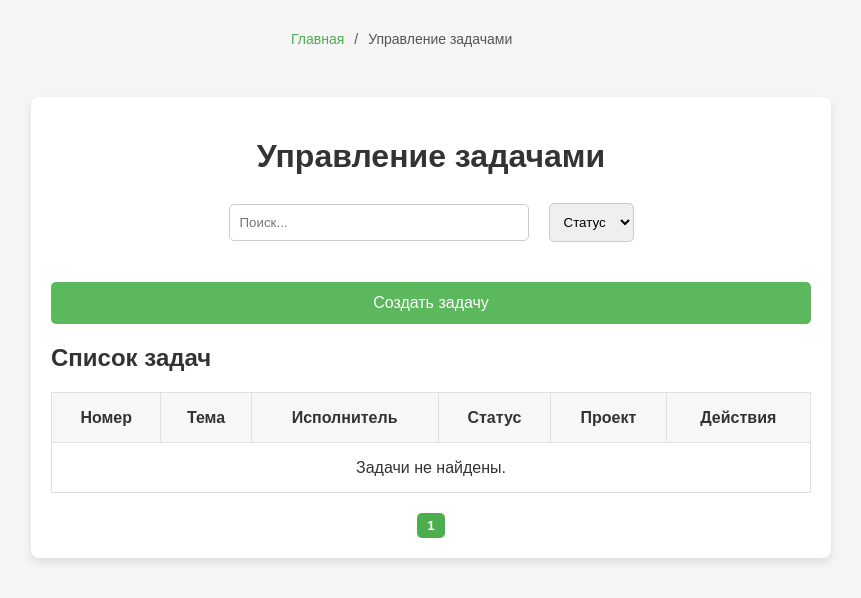
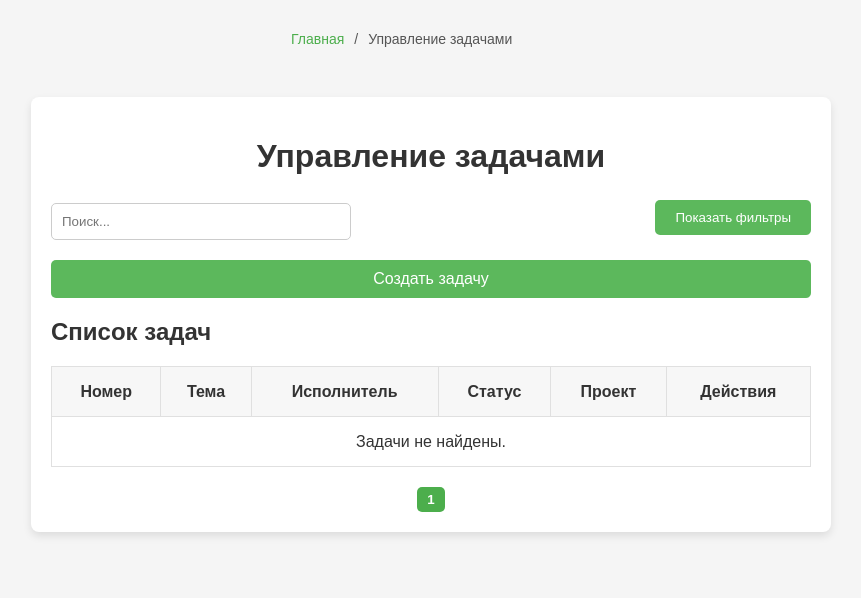
Before and after one commit to EdGruber/Dashboard, a Flask app: page /manage_tasks in a window 1280 px wide. Shown: the part 87-685 px from the top of the page, without its empty margins (209-1070 px from the left). Run offline with Flask 3, Linux system fonts and the light colour scheme; a user stored in the database is signed in; data that the repository does not hold is empty; some libraries are stand-ins or nearby versions.

Commit message:
fixfilter

```diff
--- a/static/css/main.css
+++ b/static/css/main.css
@@ -82,21 +82,16 @@ button:hover {
 }
 
 .button {
-    padding: 12px;
-    margin: auto;
-    padding: auto;
-    margin-top: 20px;
+    padding: 10px 20px;
     background-color: #5cb85c;
     color: white;
     border: none;
     border-radius: 5px;
     cursor: pointer;
-    transition: background-color 0.3s;
 }
 
 .button:hover {
     background-color: #4cae4c;
-    color: white;
 }
 
 table {
@@ -311,16 +306,17 @@ main {
 }
 
 .search-container {
-    margin-bottom: 20px;
+    flex: 1;
     display: flex;
-    justify-content: center;
+    justify-content: flex-start;
 }
 
 .search-container input {
     padding: 10px;
     border: 1px solid #ccc;
     border-radius: 5px;
-    width: 300px;
+    max-width: 300px;
+    width: 100%;
 }
 
 .search-container button {
@@ -363,10 +359,20 @@ main {
 }
 
 .filter-container {
-    margin-bottom: 20px;
     display: flex;
-    align-items: center;
+    flex-direction: column;
     gap: 10px;
+    margin-top: 20px;
+    padding: 10px;
+    border: 1px solid #ccc;
+    border-radius: 5px;
+    background-color: #f9f9f9;
+}
+
+.filter-container div {
+    display: flex;
+    flex-direction: column;
+    gap: 5px;
 }
 
 .filter-container label {
@@ -380,6 +386,10 @@ main {
     max-width: 200px;
 }
 
+#toggleFilters{
+    margin-top: 0;
+}
+
 .search-container, .filter-container {
     display: flex;
     align-items: center;
@@ -388,10 +398,28 @@ main {
 
 .search-filter-wrapper {
     display: flex;
-    justify-content: center;
     align-items: center;
-    gap: 20px;
+    gap: 20px; /* Отступ между элементами */
+    justify-content: flex-start; /* Расположить элементы рядом */
     margin-bottom: 20px;
+}
+
+.filter-buttons {
+    display: flex;
+    align-items: center;
+}
+
+.search-filter-wrapper {
+    display: flex;
+    justify-content: space-between;
+    align-items: center;
+    margin-bottom: 20px;
+}
+
+.filter-buttons {
+    display: flex;
+    justify-content: flex-end;
+    gap: 10px;
 }
 
 .search-container input {
@@ -399,9 +427,10 @@ main {
     border: 1px solid #ccc;
     border-radius: 5px;
     max-width: 300px;
+    width: 100%;
 }
 
-.filter-container select {
+filter-container select {
     padding: 10px;
     border: 1px solid #ccc;
     border-radius: 5px;
--- a/templates/create_task.html
+++ b/templates/create_task.html
@@ -38,7 +38,7 @@
                 <label for="description">Описание:</label>
                 <textarea name="description" rows="4"></textarea>
 
-                <label for="specialist_id">Специалист:</label>
+                <label for="specialist_id">Исполнитель:</label>
                 <select name="specialist_id" required>
                     {% for user in users %}
                     <option value="{{ user['id'] }}">{{ user['fullname'] }}</option>
--- a/templates/edit_task.html
+++ b/templates/edit_task.html
@@ -48,7 +48,7 @@
                     {% endfor %}
                 </select>
 
-                <label for="specialist_id" {% if session['role'] == 'specialist' %}hidden{% endif %}>Специалист:</label>
+                <label for="specialist_id" {% if session['role'] == 'specialist' %}hidden{% endif %}>Исполнитель:</label>
                 <select name="specialist_id" {% if session['role'] == 'specialist' %}hidden{% endif %}>
                     <option value="">Нет</option>
                     {% for user in users %}
--- a/templates/manage_tasks.html
+++ b/templates/manage_tasks.html
@@ -36,11 +36,38 @@
                     <input type="text" id="searchInput" placeholder="Поиск...">
                 </div>
 
-                <div class="filter-container">
+                <div class="filter-buttons">
+                    <button id="toggleFilters" class="button">Показать фильтры</button>
+                </div>
+            </div>
+
+            <div id="filters" class="filter-container" style="display: none;">
+                <div>
+                    <label for="statusFilter">Статус:</label>
                     <select id="statusFilter" onchange="filterTable()">
-                        <option value="">Статус</option>
+                        <option value="">Все</option>
                         {% for status in statuses %}
                         <option value="{{ status['name'] }}">{{ status['name'] }}</option>
+                        {% endfor %}
+                    </select>
+                </div>
+
+                <div>
+                    <label for="specialistFilter">Исполнитель:</label>
+                    <select id="specialistFilter" onchange="filterTable()">
+                        <option value="">Все</option>
+                        {% for user in users %}
+                        <option value="{{ user['fullname'] }}">{{ user['fullname'] }}</option>
+                        {% endfor %}
+                    </select>
+                </div>
+
+                <div>
+                    <label for="projectFilter">Проект:</label>
+                    <select id="projectFilter" onchange="filterTable()">
+                        <option value="">Все</option>
+                        {% for project in projects %}
+                        <option value="{{ project['name'] }}">{{ project['name'] }}</option>
                         {% endfor %}
                     </select>
                 </div>
@@ -116,13 +143,17 @@
         function filterTable() {
             const searchInput = document.getElementById('searchInput').value.toLowerCase();
             const statusFilter = document.getElementById('statusFilter').value.toLowerCase();
+            const specialistFilter = document.getElementById('specialistFilter').value.toLowerCase();
+            const projectFilter = document.getElementById('projectFilter').value.toLowerCase();
 
             filteredRows = allRows.filter(row => {
                 const cells = row.getElementsByTagName('td');
                 const matchesSearch = Array.from(cells).some(cell => cell.textContent.toLowerCase().includes(searchInput));
                 const matchesStatus = statusFilter === '' || cells[3].textContent.toLowerCase() === statusFilter;
+                const matchesSpecialist = specialistFilter === '' || cells[2].textContent.toLowerCase() === specialistFilter;
+                const matchesProject = projectFilter === '' || cells[4].textContent.toLowerCase() === projectFilter;
 
-                return matchesSearch && matchesStatus;
+                return matchesSearch && matchesStatus && matchesSpecialist && matchesProject;
             });
 
             currentPage = 1;
@@ -183,6 +214,13 @@
 
         document.getElementById('searchInput').addEventListener('input', filterTable);
         window.onload = initializeTable;
+
+        document.getElementById('toggleFilters').addEventListener('click', () => {
+            const filters = document.getElementById('filters');
+            const isVisible = filters.style.display === 'block';
+            filters.style.display = isVisible ? 'none' : 'block';
+            document.getElementById('toggleFilters').textContent = isVisible ? 'Показать фильтры' : 'Скрыть фильтры';
+        });
     </script>
 </body>
 </html>
--- a/templates/manage_users.html
+++ b/templates/manage_users.html
@@ -46,7 +46,7 @@
                 <tbody>
                     {% set role_names = {
                         'admin': 'Администратор',
-                        'project_manager': 'Руководитель Проекта',
+                        'project_manager': 'Руководитель проекта',
                         'specialist': 'Специалист'
                     } %}
 
```
